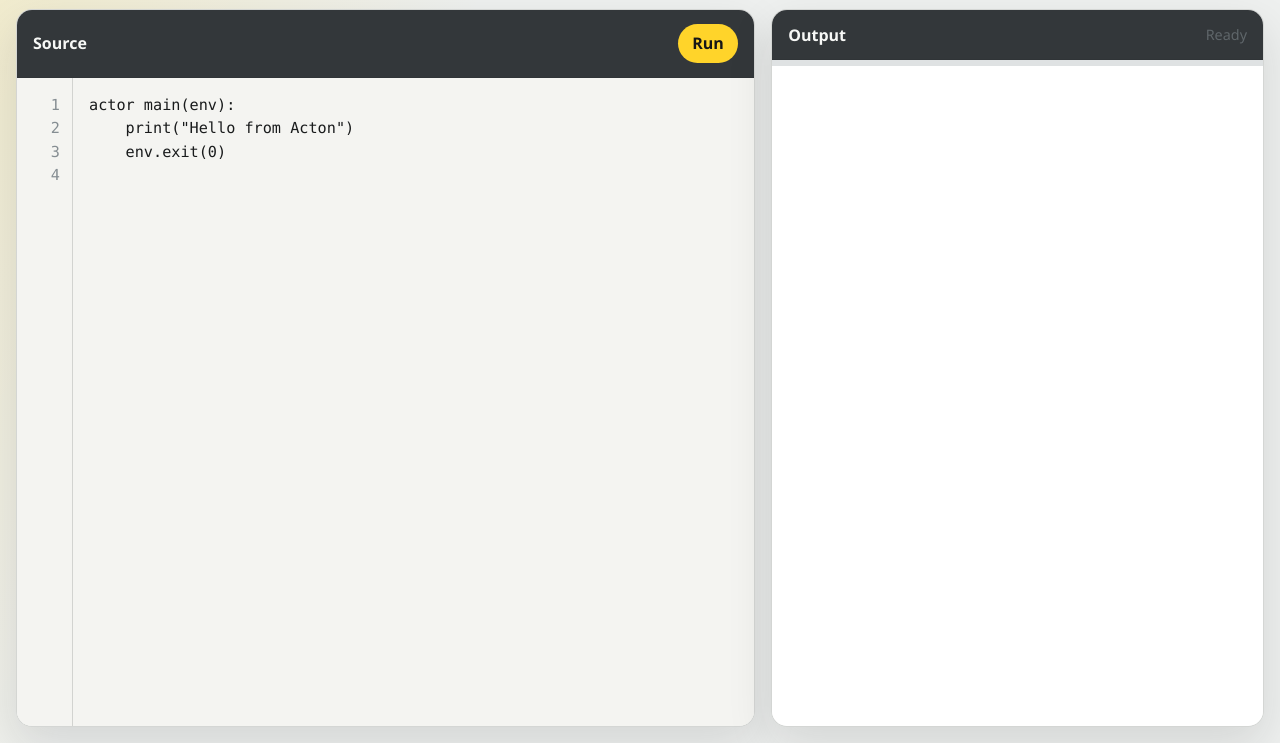
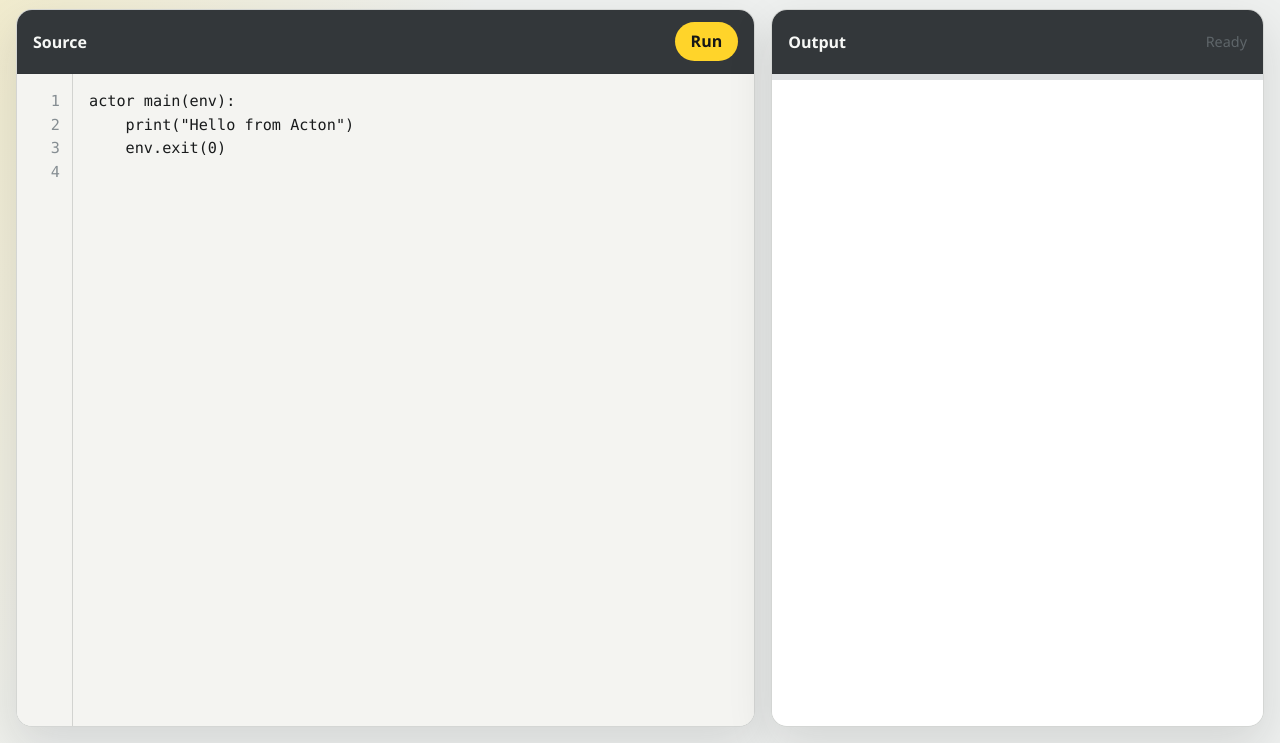
Before and after one commit to actonlang/ask-acton, a website: page public/playground/index.html in a window 1280 px wide. Shown: the part 58-801 px from the top of the page. Drawn offline with Linux system fonts and the light colour scheme.

Commit message:
Align playground headers
The source panel header was taller than the output panel header because the Run button expanded its row. That made the editor and output content start at different vertical positions even though the panels otherwise shared the same layout.

This change gives panel headers a shared height and sizes the Run button within that row. The source and output panes now align while keeping the action attached to the editor.

```diff
--- a/public/playground/playground.css
+++ b/public/playground/playground.css
@@ -168,7 +168,8 @@ body {
   align-items: center;
   justify-content: space-between;
   gap: 1rem;
-  padding: 0.85rem 1rem;
+  min-height: 4rem;
+  padding: 0.6rem 1rem;
   border-bottom: 1px solid var(--border);
   background: var(--header);
   color: #f7f8f6;
@@ -189,7 +190,8 @@ body {
 button {
   border: 0;
   border-radius: 999px;
-  padding: 0.55rem 0.9rem;
+  min-height: 2.4rem;
+  padding: 0 1rem;
   background: var(--accent);
   color: var(--accent-text);
   cursor: pointer;
```
